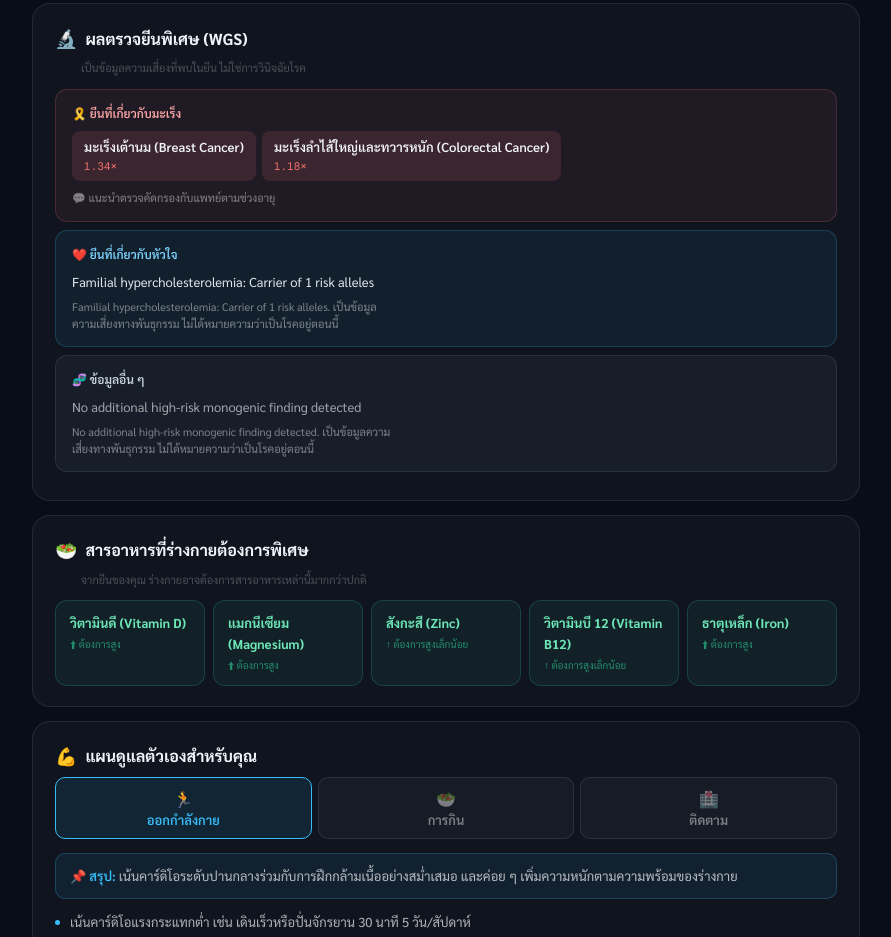
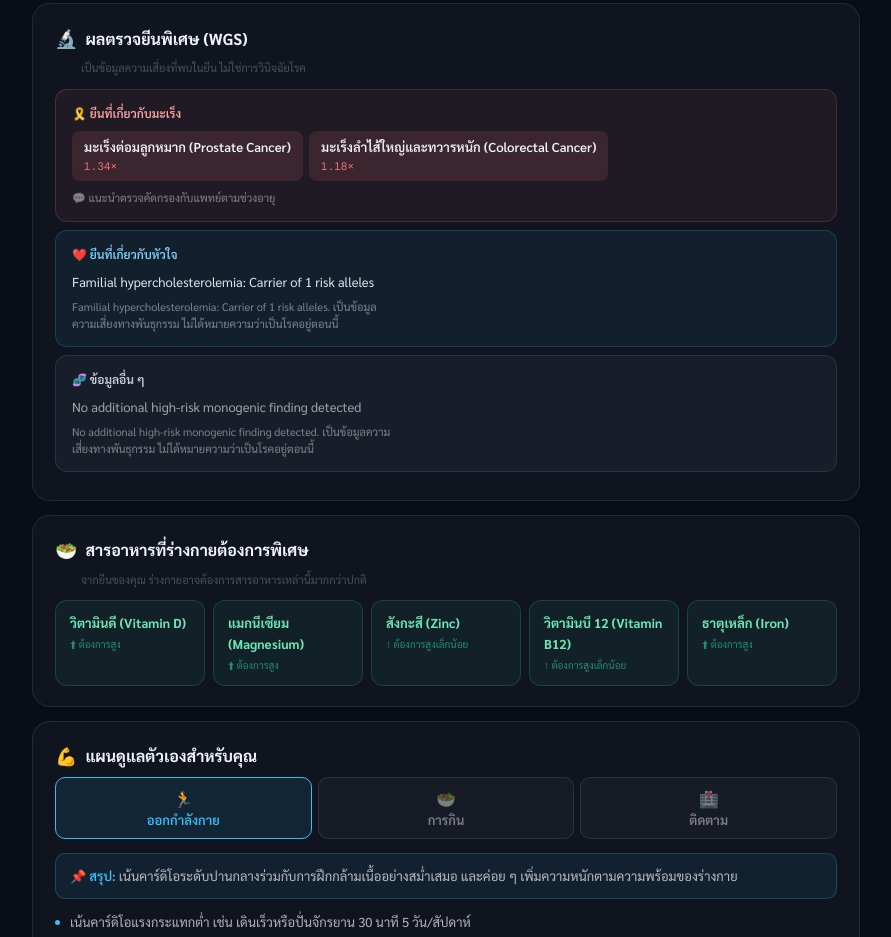
Before and after one commit to prhdev222/dnadash, a website: page public/demo/patient/index.html in a window 1280 px wide. Shown: the part 1298-2235 px from the top of the page, without its empty margins (194-1085 px from the left). Drawn offline with nearby package versions, Linux system fonts and the light colour scheme; a web font is replaced by a local one.

Commit message:
Update demo cancer findings for male patient

```diff
--- a/public/demo/patient/index.html
+++ b/public/demo/patient/index.html
@@ -428,7 +428,7 @@ const DATA = {
     { disease_name: 'Venous Thromboembolism (VTE)', multiplier: 1.41 },
   ],
   cancer: [
-    { cancer_type: 'Breast Cancer', multiplier: 1.34 },
+    { cancer_type: 'Prostate Cancer', multiplier: 1.34 },
     { cancer_type: 'Colorectal Cancer', multiplier: 1.18 },
   ],
   nutrition: [
```
